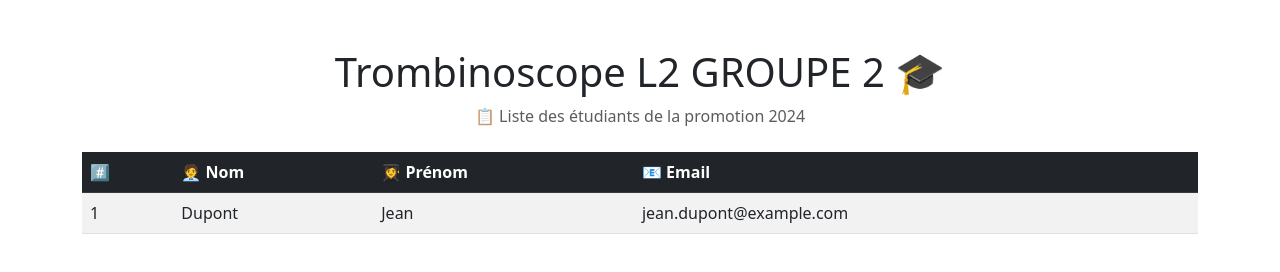
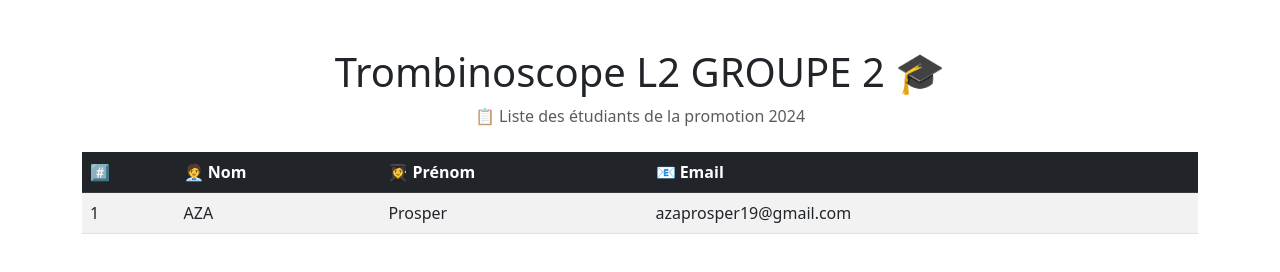
Before and after one commit to shadowchrist100/trombi-g2-2024, a plain HTML site: page index.html in a window 1280 px wide. Drawn offline with nearby package versions, Linux system fonts and the light colour scheme.

Commit message:
Initialisation du trombinoscope

```diff
--- a/index.html
+++ b/index.html
@@ -23,9 +23,9 @@
             <tbody>
                 <tr>
                     <td>1</td>
-                    <td>Dupont</td>
-                    <td>Jean</td>
-                    <td>jean.dupont@example.com</td>
+                    <td>AZA</td>
+                    <td>Prosper</td>
+                    <td>azaprosper19@gmail.com</td>
                 </tr>
             </tbody>
         </table>
```
